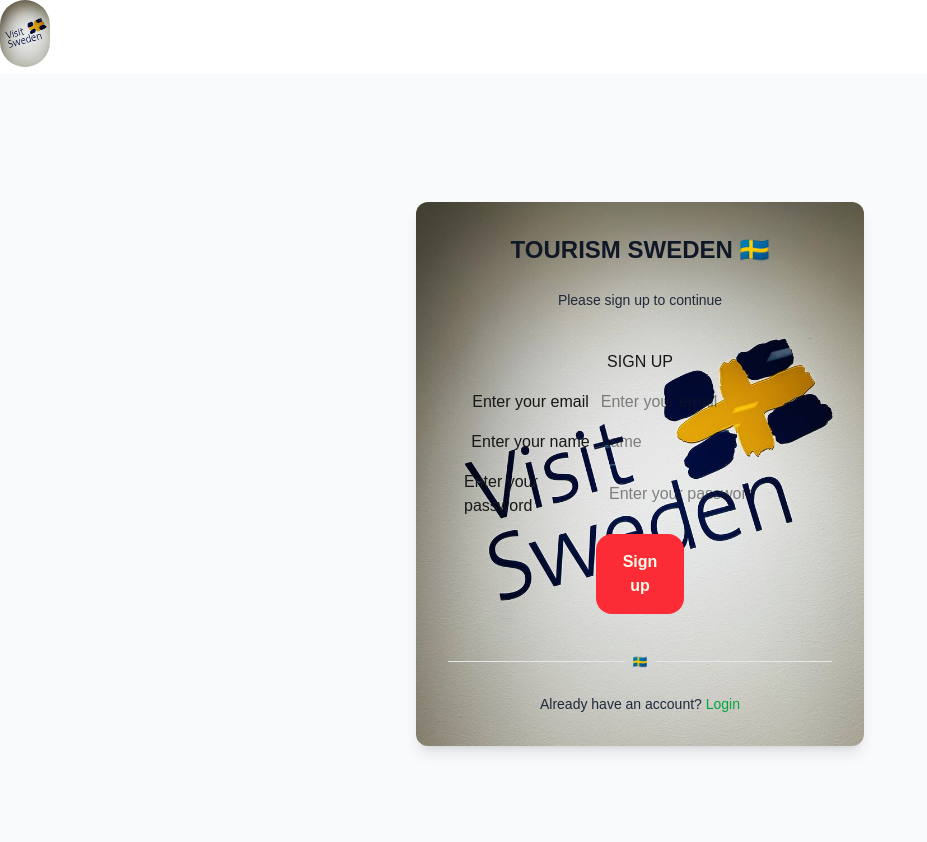
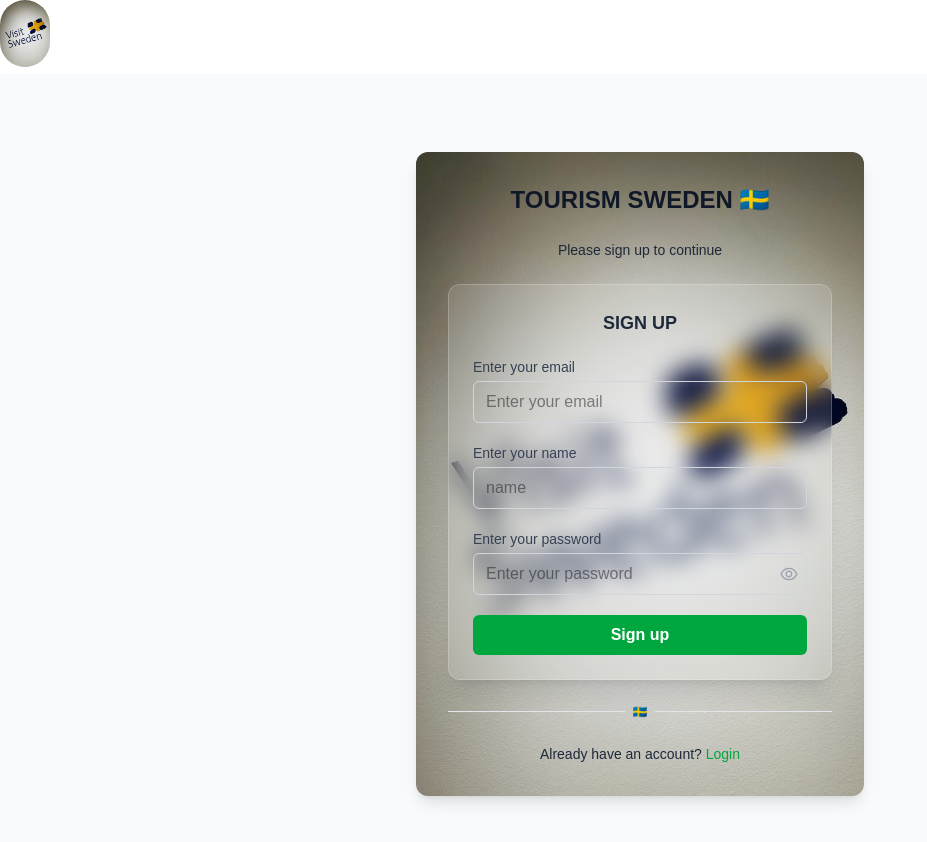
Before and after one commit to andrewkalumba/globe_tales, a Next.js app: page /auth/signup in a window 1280 px wide. Shown: the top 842 px of the page, without its empty margins (0-927 px from the left). Built offline with nearby package versions, Linux system fonts and the light colour scheme.

Commit message:
added validation for signup

```diff
--- a/src/actions/log-in.ts
+++ b/src/actions/log-in.ts
@@ -11,6 +11,10 @@ export const LogIn = async (userdata: z.infer<typeof logInSchemas>) => {
     const supabase = await createClient()
     const { data: { user }, error } = await supabase.auth.signInWithPassword(parsedData)
 
+    if (!user) {
+        throw new Error("No user found with these credentials")
+    }
+
     if (error) throw error
     redirect("/")
 }
--- a/src/actions/schemas.ts
+++ b/src/actions/schemas.ts
@@ -1,6 +1,12 @@
-import z from "zod"
+import z from "zod" //helps with validation
 
 export const logInSchemas = z.object({
-    email: z.email(),
-    password: z.string().min(6, "your password must be 6 characters minimum")
+    email: z.string().email("Please enter a valid email"),
+    password: z.string().min(6, "Your password must be at least 6 characters"),
 })
+
+export const signUpSchemas = z.object({
+    email: z.string().email("Please enter a valid email"),
+    username: z.string().min(2, "Name must be at least 2 characters"),
+    password: z.string().min(6, "Your password must be at least 6 characters"),
+})
--- a/src/actions/sign-up.ts
+++ b/src/actions/sign-up.ts
@@ -1,25 +1,20 @@
 "use server"
-
+import z from "zod"
 import { createClient } from "@/utils/supabase/server-client"
 import { redirect } from "next/navigation"
+import { signUpSchemas } from "./schemas"
 
-export const SignUp = async (FormData: FormData) => {
-    const userdata = {
-        email: FormData.get("email") as string,
-        username: FormData.get("username") as string,
-        password: FormData.get("password") as string,
-    }
+export const SignUp = async (userdata:z.infer<typeof signUpSchemas>) => {
+    const parsedData = signUpSchemas.parse(userdata)
     const supabase = await createClient()
 
-    const { data: { user }, error } = await supabase.auth.signUp(userdata)
+    const { data: { user }, error } = await supabase.auth.signUp(parsedData)
 
     if (user && user.email) {
         const { data, error } = await supabase
             .from('users')
-            .insert([{ id: user.id, email: user.email, username: userdata.username }])
+            .insert([{email: user.email, username: parsedData.username}])
     }
     if (error) throw error
     redirect('/')
-
-    console.log(user)
 }
--- a/src/app/auth/signup/SignUpForm/index.tsx
+++ b/src/app/auth/signup/SignUpForm/index.tsx
@@ -1,25 +1,67 @@
+import { signUpSchemas } from "@/actions/schemas"
 import { SignUp } from "@/actions/sign-up"
+import ErrorMessage from "@/components/ErrorMessage"
+import { zodResolver } from "@hookform/resolvers/zod"
+import { useMutation } from "@tanstack/react-query"
+import { motion } from "framer-motion"
+import { useState } from "react"
+import { useForm } from "react-hook-form"
+import { AiOutlineEye, AiOutlineEyeInvisible } from "react-icons/ai"
 
 const SignUpForm = () => {
+    const [showPassword, setShowPassword] = useState(false)
+
+    const handleClick = () => {
+        setShowPassword(!showPassword)
+    }
+
+    const { register, handleSubmit, formState: { errors } } = useForm({
+        resolver: zodResolver(signUpSchemas),
+    })
+
+    const { error, mutate, isPending } = useMutation({
+        mutationFn: SignUp,
+    })
     return (
         <>
-            <form action={SignUp} className="p-4 flex flex-col mx-auto gap-4 items-center-safe">
-                <h2 className="uppercase">Sign Up</h2>
-                <fieldset className="flex gap-3">
-                    <label htmlFor="email"> Enter your email</label>
-                    <input type="text" id="email" name="email" placeholder="Enter your email" />
+            <form onSubmit={handleSubmit((values) => mutate(values))} className="w-full max-w-md mx-auto flex flex-col gap-5 rounded-xl border border-white/20 bg-white/10 backdrop-blur-md p-6 shadow-xl">
+
+                <h2 className="uppercase text-lg font-bold text-center text-gray-800">Sign Up</h2>
+
+                <fieldset className="flex flex-col gap-1 w-full">
+                    <label htmlFor="email" className="text-sm font-medium text-gray-700"> Enter your email</label>
+                    <input type="text" id="email" {...register("email")} placeholder="Enter your email" className="w-full rounded-md border border-gray-300 px-3 py-2 focus:outline-none focus:ring-2 focus:ring-green-400" />
                 </fieldset>
 
-                <fieldset className="flex gap-3">
-                    <label htmlFor="username"> Enter your name</label>
-                    <input type="name" id="name" name="name" placeholder="name" />
+                <fieldset className="flex flex-col gap-1 w-full relative">
+                    <label htmlFor="username" className="text-sm font-medium text-gray-700"> Enter your name</label>
+                    <input type="name" id="name" {...register("username")} placeholder="name" className="w-full rounded-md border border-gray-300 px-3 py-2 focus:outline-none focus:ring-2 focus:ring-green-400" />
                 </fieldset>
 
-                <fieldset className="flex gap-3">
-                    <label htmlFor="password"> Enter your password</label>
-                    <input type="password" id="password" name="password" placeholder="Enter your password" />
+                <fieldset className="flex flex-col gap-1 w-full relative">
+                    <label htmlFor="password" className="text-sm font-medium text-gray-700"> Enter your password</label>
+                    <div className="relative w-full">
+                        <input type={showPassword ? "text" : "password"} id="password" {...register("password")} placeholder="Enter your password" className="w-full rounded-md border border-gray-300 px-3 py-2 pr-10 focus:outline-none focus:ring-2 focus:ring-green-400" />
+
+                        <motion.button
+                            type="button"
+                            onClick={handleClick}
+                            className="absolute inset-y-0 right-2 flex items-center justify-center text-gray-400"
+                            aria-label={showPassword ? "Hide password" : "Show password"}
+                            whileHover={{ scale: 1.2, rotate: 10 }}
+                            whileTap={{ scale: 0.9 }}
+                            transition={{ type: "spring", stiffness: 300 }}>
+                            {showPassword ? (
+                                <AiOutlineEyeInvisible size={20} />
+                            ) : (
+                                <AiOutlineEye size={20} />
+                            )}
+                        </motion.button>
+                    </div>
                 </fieldset>
-                <button className="button-primary w-1/4 ">Sign up</button>
+
+                <button className="w-full flex items-center justify-center gap-2 py-2 rounded-md bg-green-600 text-white font-semibold hover:bg-green-700 transition disabled:opacity-70" >Sign up</button>
+                {errors.password && <ErrorMessage message={errors.password.message!} />}
             </form>
         </>
     )
```
